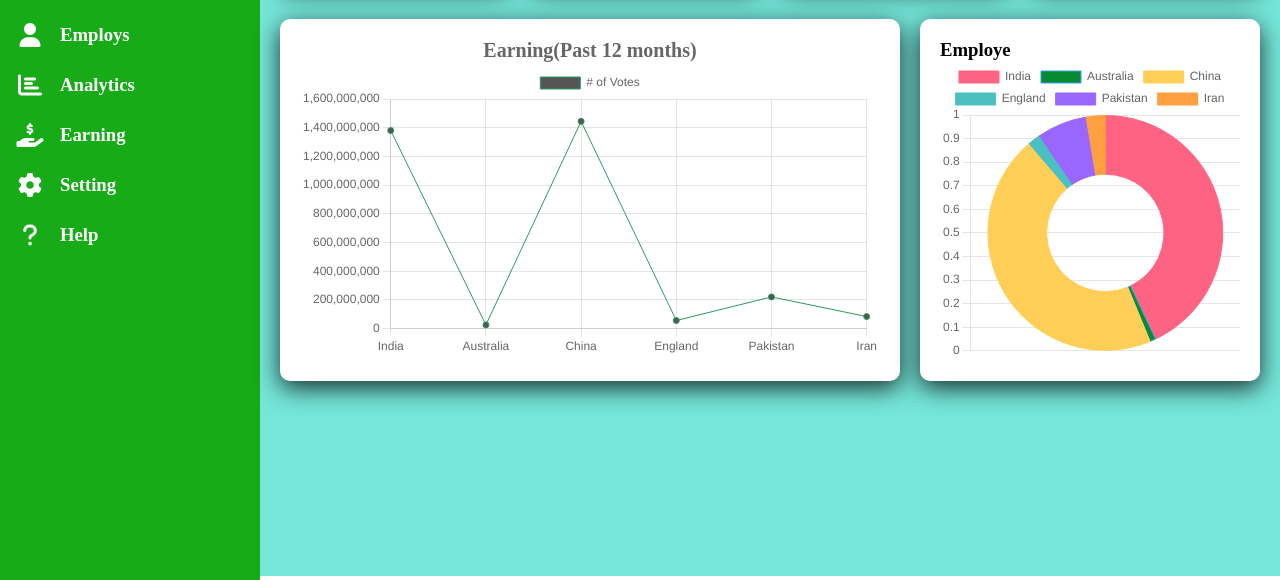
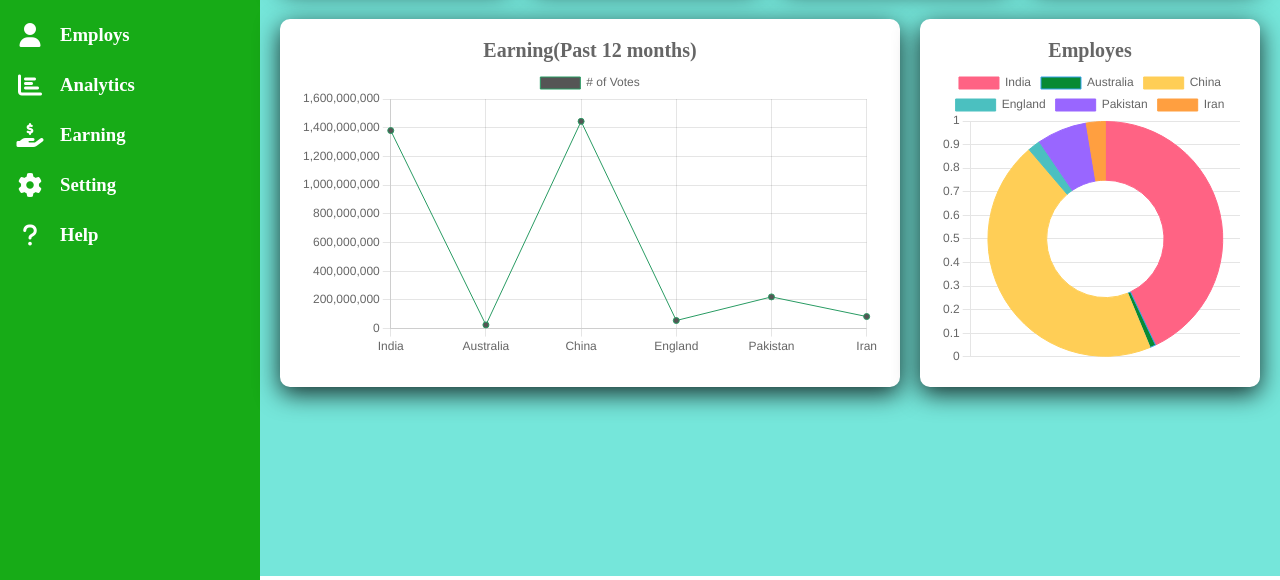
Before and after one commit to madhurendraditya/DashBoard, a plain HTML site: page index.html in a window 1280 px wide. Shown: the part 220-800 px from the top of the page. Drawn offline with nearby package versions, Linux system fonts and the light colour scheme.

Commit message:
index file updated

```diff
--- a/index.html
+++ b/index.html
@@ -97,7 +97,7 @@
                      <canvas id="lineChart"></canvas>
                    </div>
                 <div class="chart" id="doughnut-chart">
-                      <h3>Employe</h3>
+                      <h2>Employes</h2>
                     <canvas id="doughnutChart"></canvas>
                 </div>
             </div>
```
